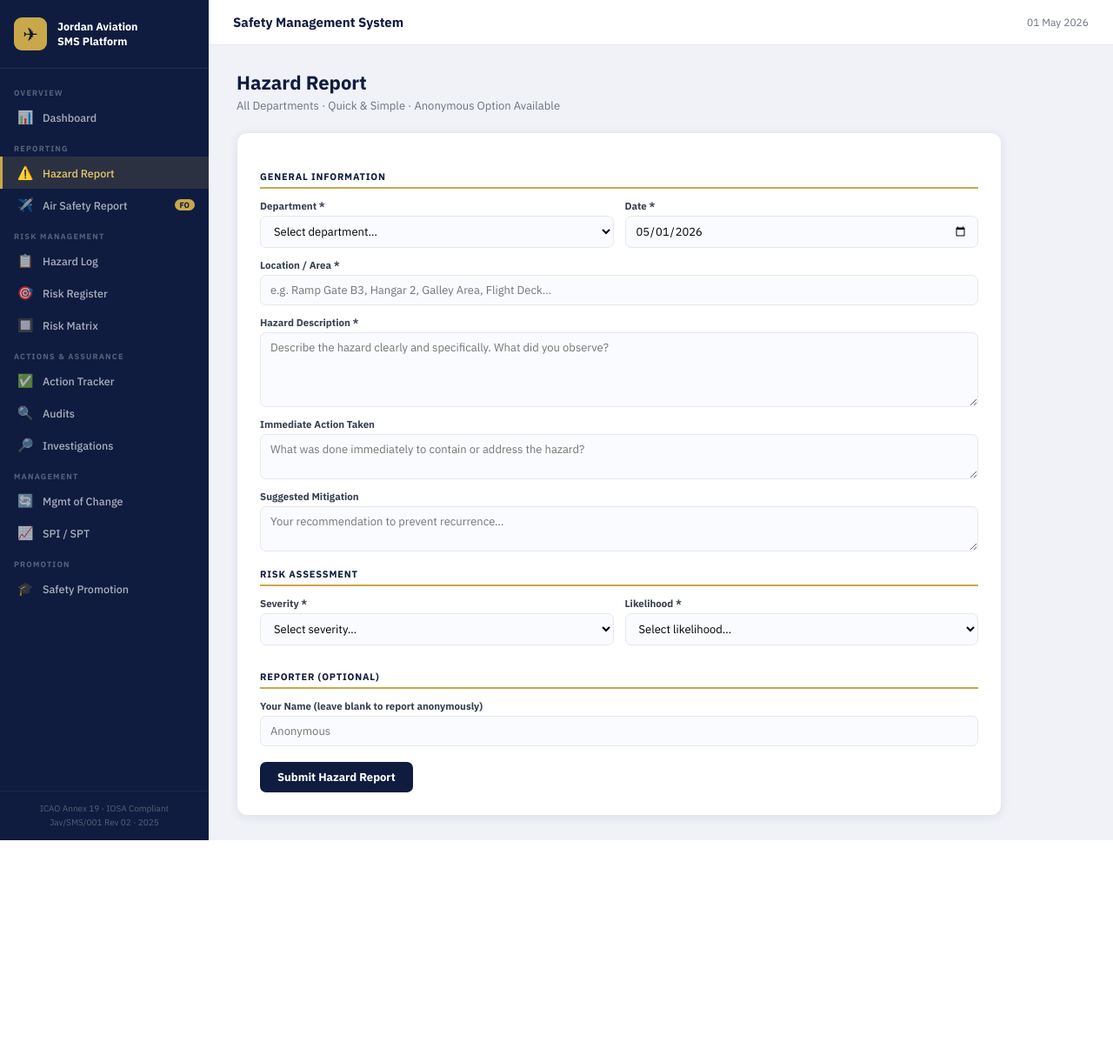
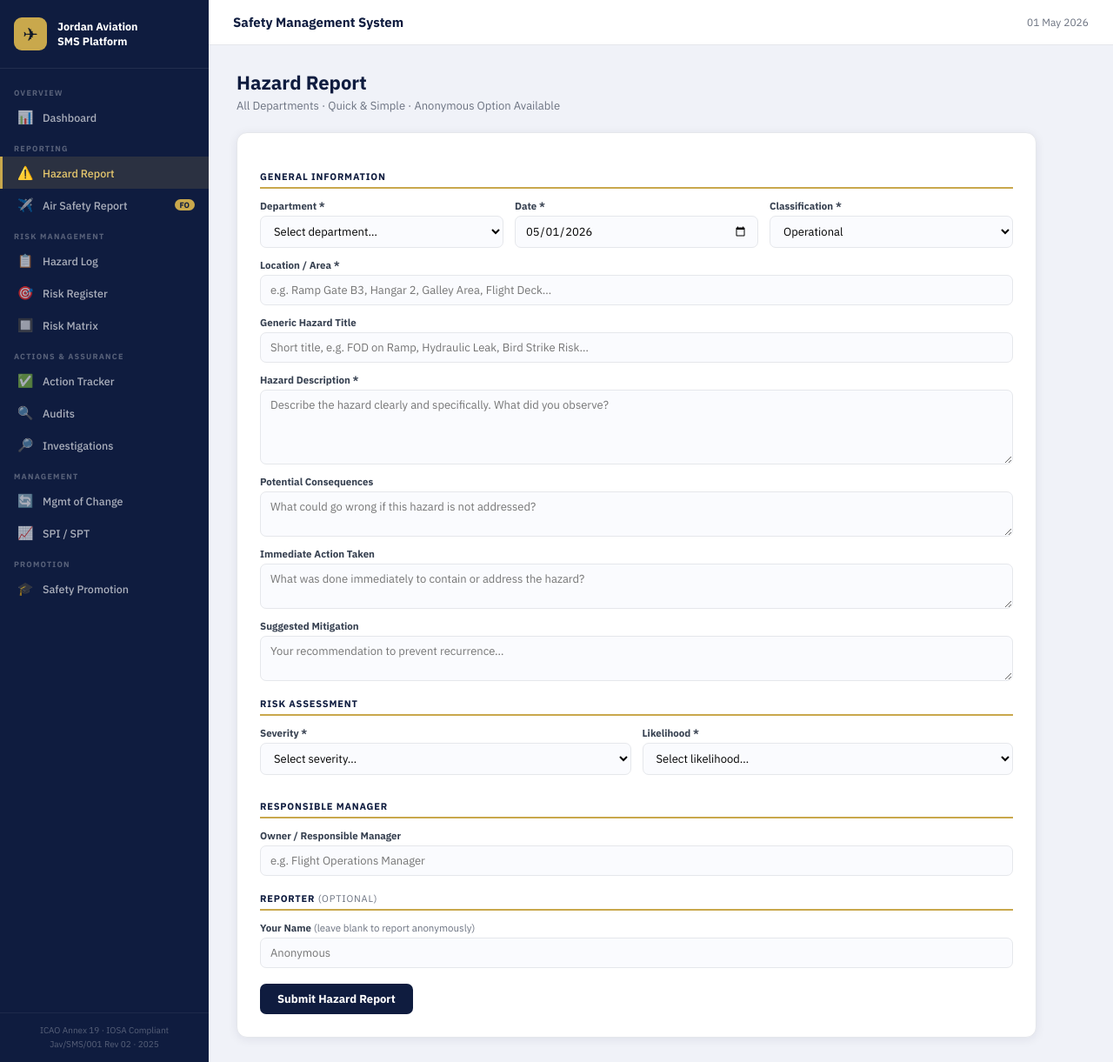
Before and after one commit to omarbarghouth/jav-sms, a Flask app: page /hazard-report in a window 1280 px wide. Shown: the whole page at 87% size. Before the commit the page ends 966 px from the top, so only its background shows below. Run offline with Flask 3, Linux system fonts and the light colour scheme.

Commit message:
Update hazard_report.html

```diff
--- a/templates/hazard_report.html
+++ b/templates/hazard_report.html
@@ -5,10 +5,10 @@
 <div class="page-title">Hazard Report</div>
 <div class="page-sub">All Departments · Quick & Simple · Anonymous Option Available</div>
 
-<form class="form-card" method="POST" action="/hazard-report">
+<form class="form-card" method="POST" action="/hazard-report" style="max-width:920px">
 
   <div class="sec-title">General Information</div>
-  <div class="form-grid-2">
+  <div class="form-grid-3">
     <div class="fg">
       <label>Department *</label>
       <select name="department_id" required>
@@ -22,6 +22,16 @@
       <label>Date *</label>
       <input type="date" name="date" required value="{{ now.strftime('%Y-%m-%d') }}"/>
     </div>
+    <div class="fg">
+      <label>Classification *</label>
+      <select name="classification" required>
+        <option value="Operational">Operational</option>
+        <option value="Technical">Technical</option>
+        <option value="Human Factors">Human Factors</option>
+        <option value="Environmental">Environmental</option>
+        <option value="Organizational">Organizational</option>
+      </select>
+    </div>
   </div>
 
   <div class="fg">
@@ -31,9 +41,21 @@
   </div>
 
   <div class="fg">
+    <label>Generic Hazard Title</label>
+    <input type="text" name="generic_hazard"
+      placeholder="Short title, e.g. FOD on Ramp, Hydraulic Leak, Bird Strike Risk…"/>
+  </div>
+
+  <div class="fg">
     <label>Hazard Description *</label>
     <textarea name="hazard_description" required rows="4"
       placeholder="Describe the hazard clearly and specifically. What did you observe?"></textarea>
+  </div>
+
+  <div class="fg">
+    <label>Potential Consequences</label>
+    <textarea name="consequences" rows="2"
+      placeholder="What could go wrong if this hazard is not addressed?"></textarea>
   </div>
 
   <div class="fg">
@@ -79,9 +101,15 @@
     <span class="badge" id="ri-badge"></span>
   </div>
 
-  <div class="sec-title">Reporter (Optional)</div>
+  <div class="sec-title">Responsible Manager</div>
   <div class="fg">
-    <label>Your Name <span class="optional">(leave blank to report anonymously)</span></label>
+    <label>Owner / Responsible Manager</label>
+    <input type="text" name="owner" placeholder="e.g. Flight Operations Manager"/>
+  </div>
+
+  <div class="sec-title">Reporter <span style="font-weight:400;color:var(--muted)">(Optional)</span></div>
+  <div class="fg">
+    <label>Your Name <span style="font-weight:400;color:var(--muted)">(leave blank to report anonymously)</span></label>
     <input type="text" name="reporter" placeholder="Anonymous"/>
   </div>
 
@@ -93,7 +121,6 @@
 <script>
 const INTOLERABLE = new Set(["5A","5B","5C","4A","4B","3A"]);
 const TOLERABLE   = new Set(["5D","5E","4C","4D","4E","3B","3C","3D","2A","2B","2C","1A"]);
-
 function updateRisk() {
   const s = document.getElementById('sel-sev').value;
   const l = document.getElementById('sel-lik').value;
@@ -101,15 +128,13 @@ function updateRisk() {
   if (!s || !l) { preview.style.display='none'; return; }
   const ri = l + s;
   let tol, color;
-  if (INTOLERABLE.has(ri))      { tol='INTOLERABLE'; color='#dc2626'; }
-  else if (TOLERABLE.has(ri))   { tol='TOLERABLE';   color='#d97706'; }
-  else                          { tol='ACCEPTABLE';   color='#16a34a'; }
+  if (INTOLERABLE.has(ri))    { tol='INTOLERABLE'; color='#dc2626'; }
+  else if (TOLERABLE.has(ri)) { tol='TOLERABLE';   color='#d97706'; }
+  else                        { tol='ACCEPTABLE';   color='#16a34a'; }
   document.getElementById('ri-label').textContent = ri;
   const badge = document.getElementById('ri-badge');
   badge.textContent = tol;
-  badge.style.background = color+'20';
-  badge.style.color = color;
-  badge.style.border = '1px solid '+color+'40';
+  badge.style.cssText = `background:${color}20;color:${color};border:1px solid ${color}40`;
   preview.style.borderColor = color;
   preview.style.display = 'flex';
 }
```
